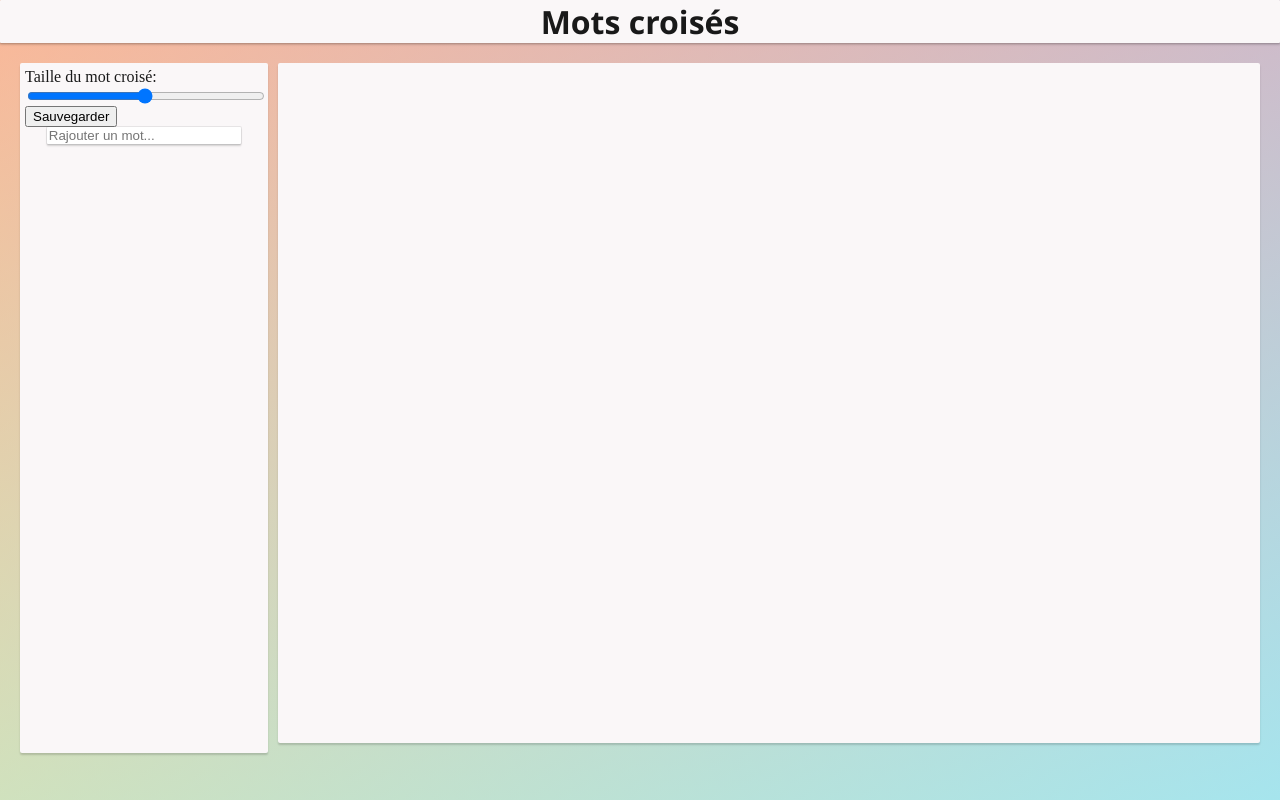
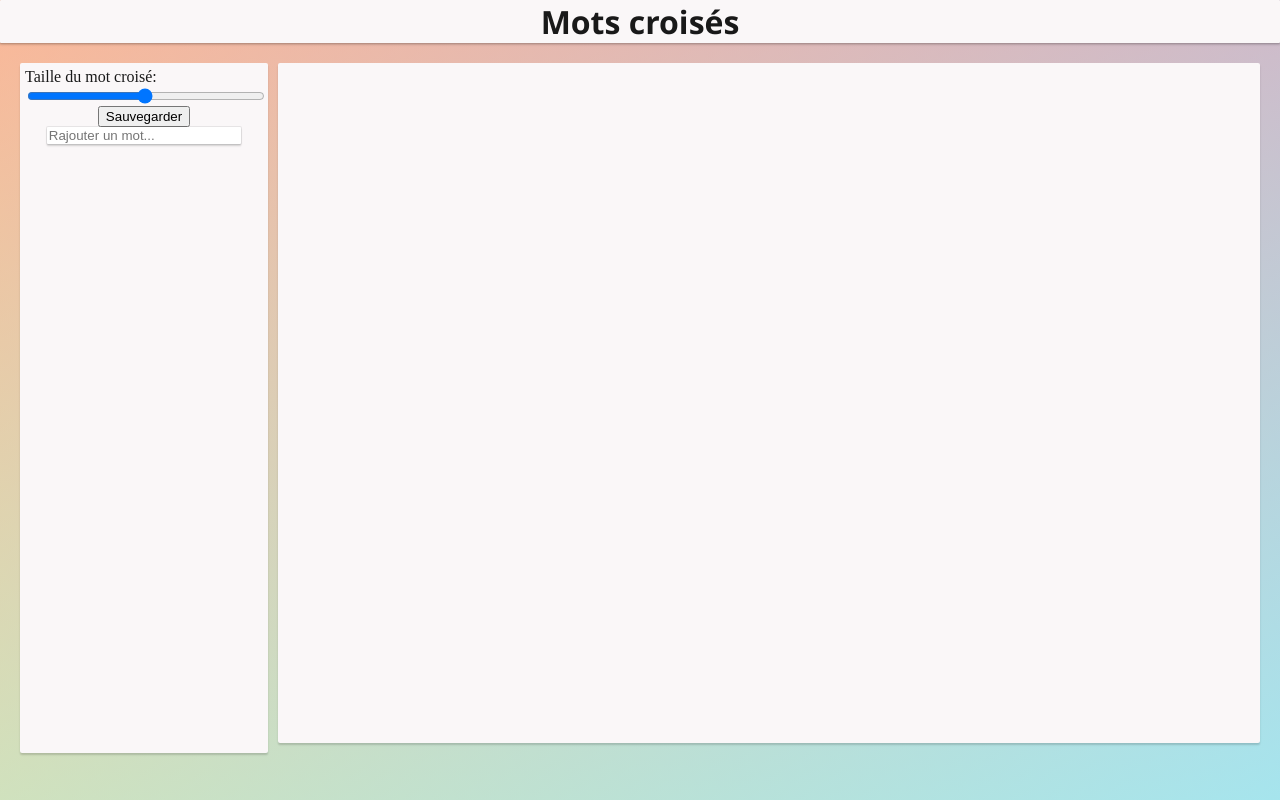
Before and after one commit to TheMrZZ/crossworder, a website built with webpack: page index.html in a window 1280 px wide. Built offline with nearby package versions, Linux system fonts and the light colour scheme.

Commit message:
Centered a button

```diff
--- a/index.css
+++ b/index.css
@@ -93,6 +93,12 @@ main > * {
 #wordList li {
   display: flex;
   flex-direction: row;
+}
+
+#saveCrossword {
+  display: flex;
+  align-self: center;
+  flex-flow: column nowrap;
 }
 
 .deleteWord {
```
